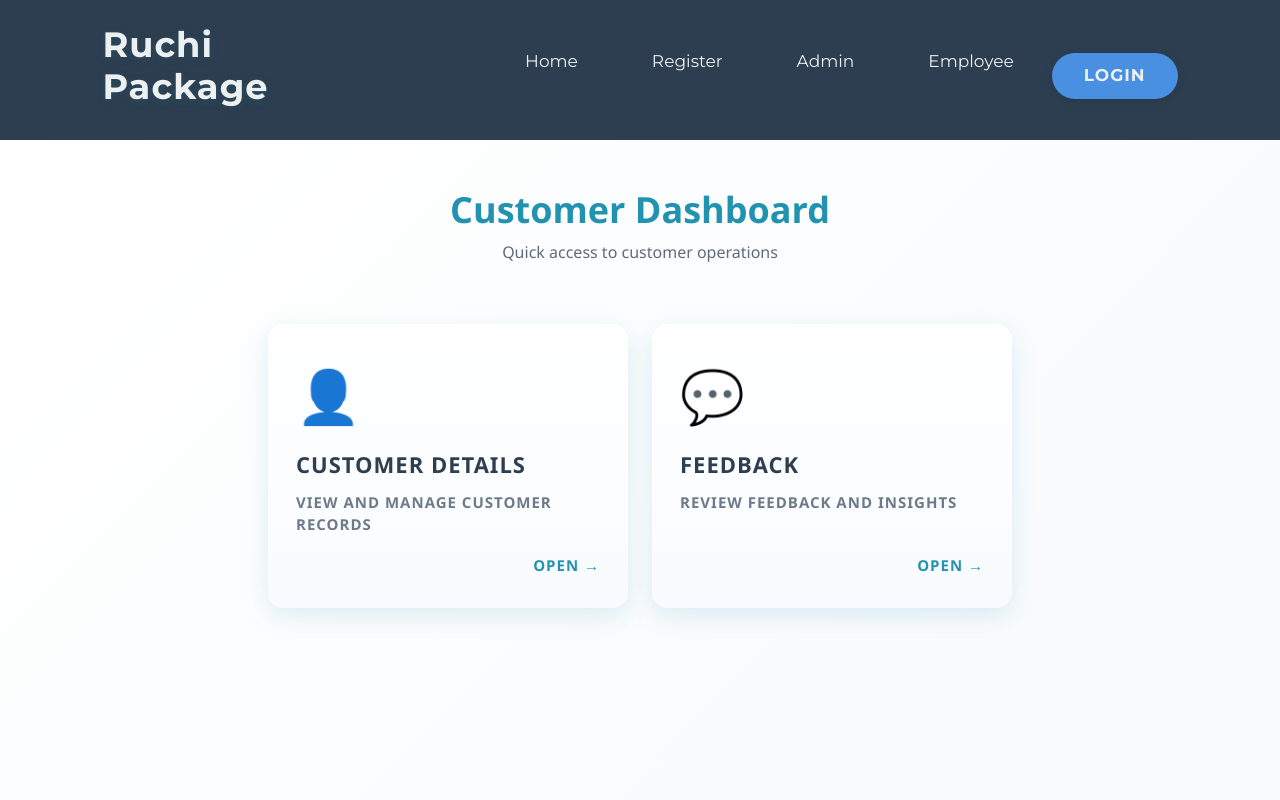
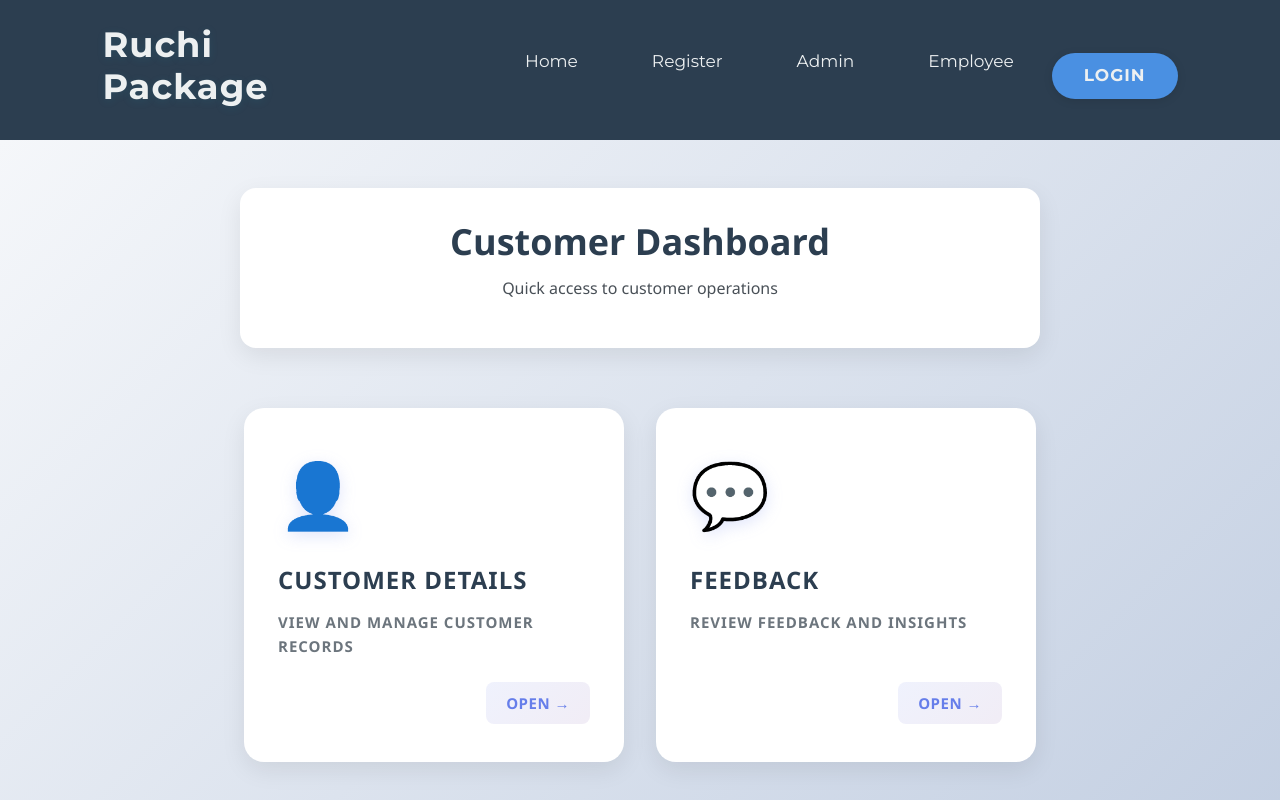
Before and after one commit to Ranjuna120/Package-Delivery-Management-System, a React (Create React App) app in the folder frontend/: page /CustomerDashBoardPage in a window 1280 px wide. Shown: the top 800 px of the page. Built offline with nearby package versions, Linux system fonts and the light colour scheme.

Commit message:
Update CustomerDashBoardPage.js

```diff
--- a/frontend/src/pages/customer/CustomerDashBoardPage.js
+++ b/frontend/src/pages/customer/CustomerDashBoardPage.js
@@ -42,11 +42,12 @@ function CustomerDashBoard() {
             onMouseLeave={() => setHoverIdx(null)}
             style={{
               ...styles.card,
-              transform: hoverIdx === idx ? 'translateY(-6px) scale(1.02)' : 'translateY(0)',
+              transform: hoverIdx === idx ? 'translateY(-8px) scale(1.02)' : 'translateY(0)',
               boxShadow:
                 hoverIdx === idx
-                  ? '0 16px 32px rgba(33,147,176,0.25)'
-                  : '0 8px 24px rgba(33,147,176,0.15)',
+                  ? '0 16px 40px rgba(102, 126, 234, 0.25)'
+                  : '0 8px 24px rgba(0, 0, 0, 0.08)',
+              borderColor: hoverIdx === idx ? '#667eea' : 'transparent',
             }}
           >
             <div style={styles.icon}>{c.icon}</div>
@@ -62,72 +63,88 @@ function CustomerDashBoard() {
 
 const styles = {
   section: {
-    minHeight: '100vh',
-    padding: '48px 20px',
-    background: 'linear-gradient(135deg, #ffffff 0%, #f7f9fc 100%)',
+    minHeight: 'calc(100vh - 120px)',
+    padding: '48px 32px 80px 32px',
+    background: 'linear-gradient(135deg, #f5f7fa 0%, #c3cfe2 100%)',
     display: 'flex',
     flexDirection: 'column',
     alignItems: 'center',
   },
   headerWrap: {
     textAlign: 'center',
-    marginBottom: 32,
+    marginBottom: 48,
+    padding: '32px 40px',
+    background: 'white',
+    borderRadius: 16,
+    boxShadow: '0 8px 24px rgba(0, 0, 0, 0.08)',
+    maxWidth: 800,
+    width: '100%',
   },
   title: {
     margin: 0,
     fontSize: 36,
     lineHeight: 1.2,
-    color: '#2193b0',
+    color: '#2c3e50',
     fontWeight: 800,
   },
   subtitle: {
-    marginTop: 8,
-    color: '#5f6b7a',
+    marginTop: 12,
+    color: '#495057',
     fontSize: 16,
+    fontWeight: 500,
   },
   grid: {
     width: '100%',
-    maxWidth: 1100,
+    maxWidth: 1200,
     display: 'flex',
     flexWrap: 'wrap',
-    gap: 24,
+    gap: 32,
     justifyContent: 'center',
   },
   card: {
-    width: 360,
-    minHeight: 250,
-    padding: '32px 28px',
-    border: '0',
-    borderRadius: 16,
-    background: 'linear-gradient(180deg, #ffffff 0%, #f8fbff 100%)',
-    boxShadow: '0 8px 24px rgba(33,147,176,0.15)',
+    width: 380,
+    minHeight: 280,
+    padding: '36px 32px',
+    border: '2px solid transparent',
+    borderRadius: 20,
+    background: 'white',
+    boxShadow: '0 8px 24px rgba(0, 0, 0, 0.08)',
     cursor: 'pointer',
-    transition: 'all 0.25s ease',
+    transition: 'all 0.35s cubic-bezier(0.4, 0, 0.2, 1)',
     display: 'flex',
     flexDirection: 'column',
     alignItems: 'flex-start',
     textAlign: 'left',
+    position: 'relative',
+    overflow: 'hidden',
   },
   icon: {
-    fontSize: 52,
-    marginBottom: 14,
+    fontSize: 64,
+    marginBottom: 20,
+    filter: 'drop-shadow(0 4px 8px rgba(102, 126, 234, 0.2))',
   },
   cardTitle: {
-    fontSize: 22,
+    fontSize: 24,
     fontWeight: 700,
     color: '#2c3e50',
-    marginBottom: 10,
+    marginBottom: 12,
   },
   cardDesc: {
     fontSize: 15,
-    color: '#6c7a89',
+    color: '#6c757d',
     flexGrow: 1,
-    marginBottom: 18,
+    marginBottom: 24,
+    lineHeight: 1.6,
   },
   cardCta: {
     alignSelf: 'flex-end',
     fontWeight: 700,
-    color: '#2193b0',
+    fontSize: 15,
+    color: '#667eea',
+    padding: '10px 20px',
+    background: 'linear-gradient(135deg, rgba(102, 126, 234, 0.1) 0%, rgba(118, 75, 162, 0.1) 100%)',
+    borderRadius: 8,
+    letterSpacing: '0.5px',
   },
 };
 
```
